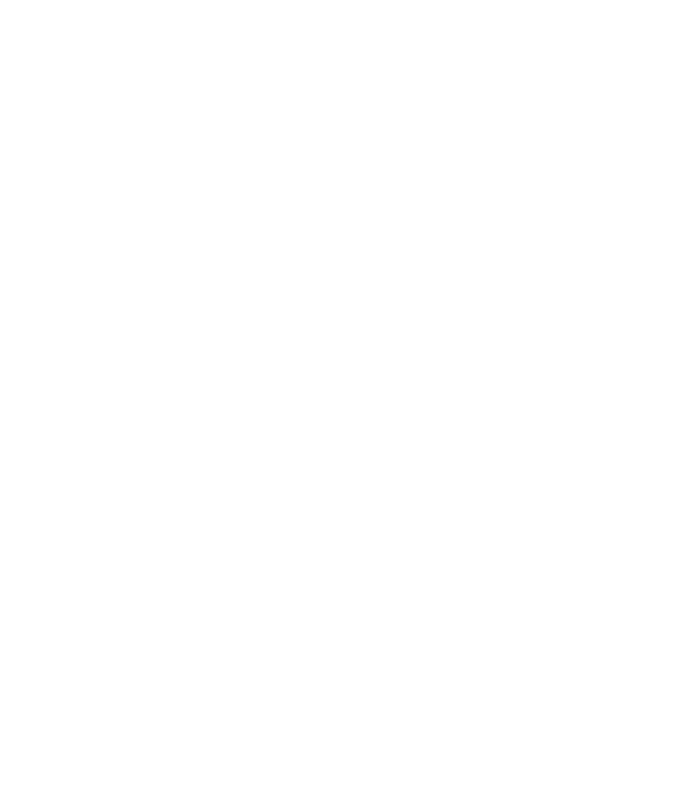
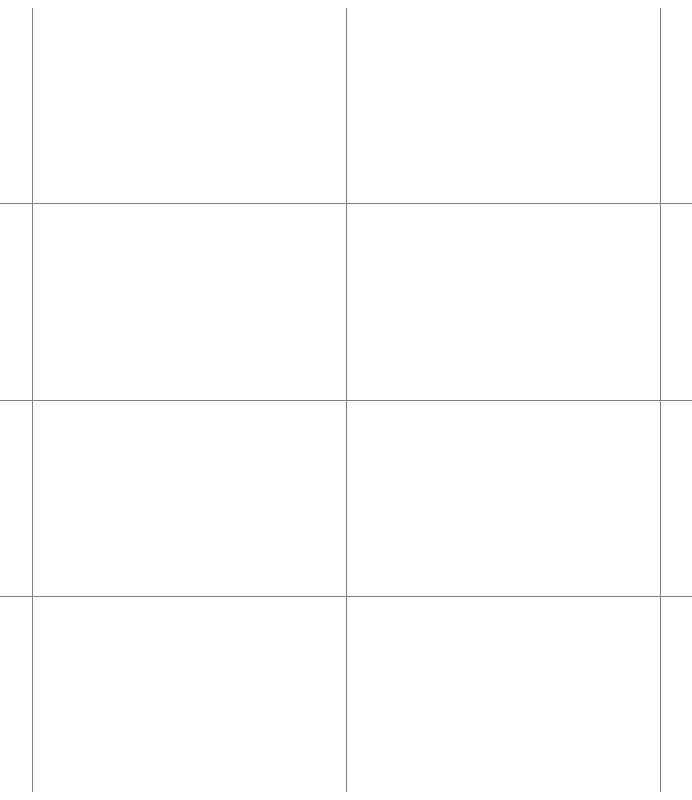
Before and after one commit to sinahuss/Etch-A-Sketch, a plain HTML site: page index.html in a window 1280 px wide. Shown: the whole page, without its empty margins (289-981 px from the left). Drawn offline with Linux system fonts and the light colour scheme.

Commit message:
Set up CSS Grid and Hover event listeners

```diff
--- a/index.html
+++ b/index.html
@@ -5,8 +5,12 @@
     <meta http-equiv="X-UA-Compatible" content="IE=edge">
     <meta name="viewport" content="width=device-width, initial-scale=1.0">
     <title>Document</title>
+    <link rel="stylesheet" href="./style.css">
 </head>
 <body>
+    <div class="container">
 
+    </div>
+    <script src="./script.js"></script>
 </body>
 </html>
--- a/script.js
+++ b/script.js
@@ -0,0 +1,20 @@
+const container = document.querySelector('.container');
+
+for (let i = 0; i < 4; i++) {
+    for (let j = 0; j < 4; j++) {
+        const gridPoint = document.createElement('div');
+        container.append(gridPoint);
+        gridPoint.classList.add('off');
+    }
+}
+
+const gridPoints = document.querySelectorAll('.container > div');
+
+gridPoints.forEach((gridPoint) => {
+    gridPoint.addEventListener('mouseenter', () => {
+        gridPoint.classList.add('on');
+    })
+    gridPoint.addEventListener('mouseleave', () => {
+        gridPoint.classList.remove('on');
+    })
+})
--- a/style.css
+++ b/style.css
@@ -0,0 +1,21 @@
+body {
+    width: 98vw;
+    height: 98vh;
+    display: flex;
+}
+
+.container {
+    flex: 1;
+    display: grid;
+    grid-template-columns: auto auto auto auto;
+    background-color: grey;
+    gap: 1px;
+}
+
+.off {
+    background-color: white;
+}
+
+.on {
+    background-color: grey;
+}
```
